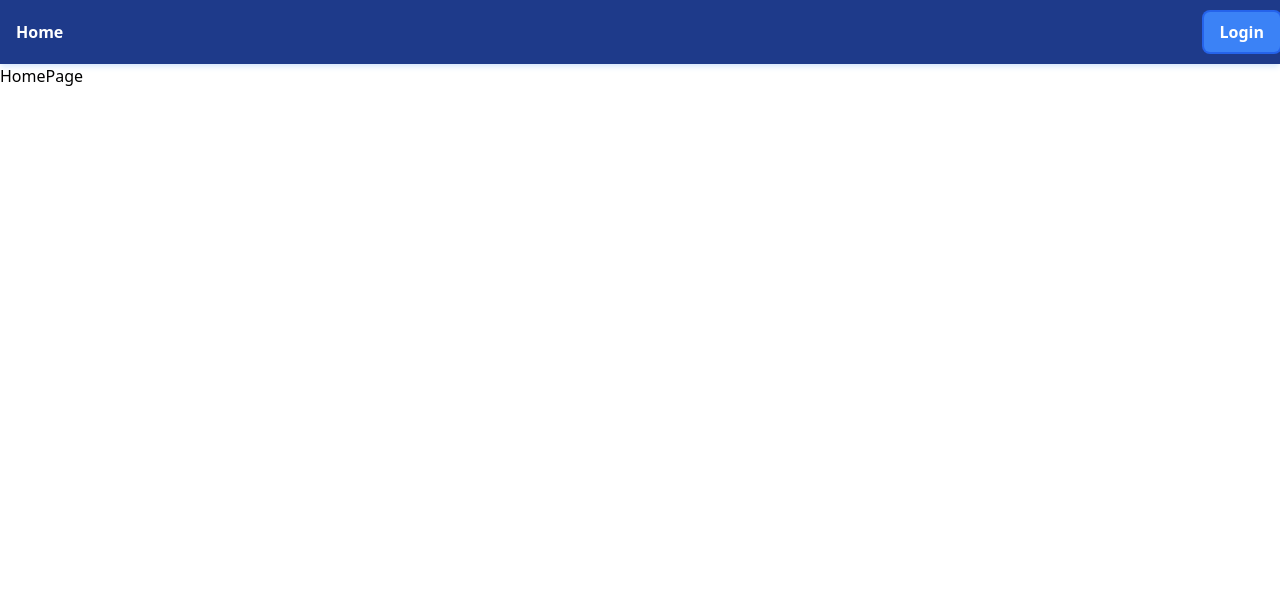
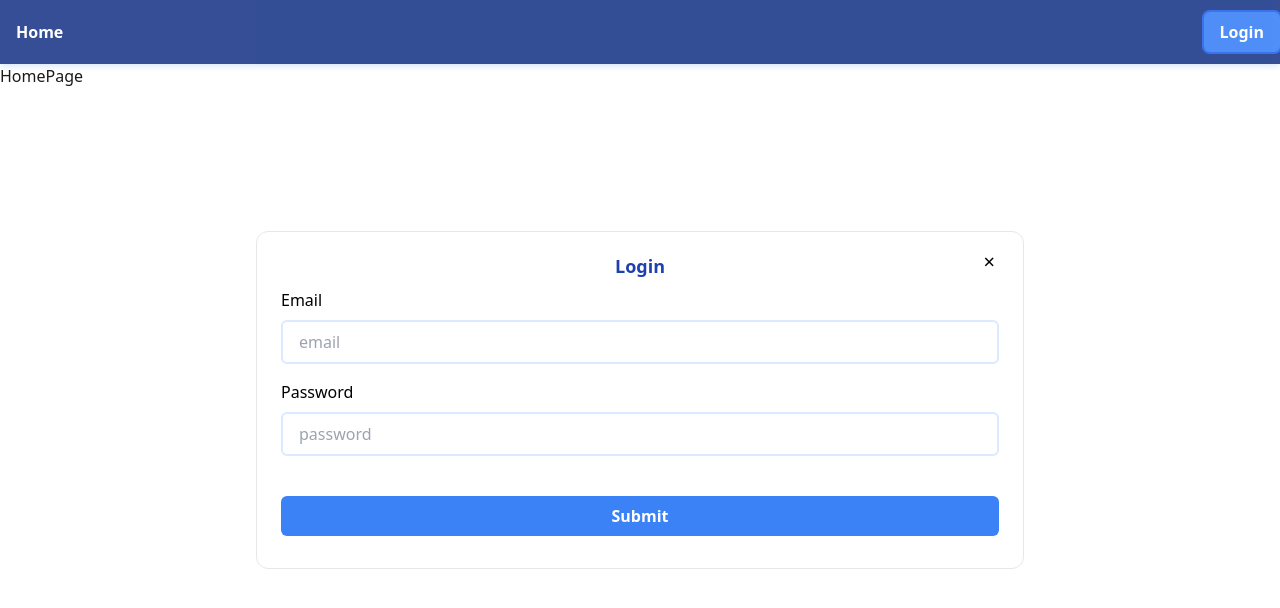
Before and after one commit to cherali/apartment-booking, a React (Vite) app: page / in a window 1280 px wide. Both pictures are taken after a click on the button "Login". Shown: the top 608 px of the page. Built offline with nearby package versions, Linux system fonts and the light colour scheme.

Commit message:
add login component

```diff
--- /dev/null
+++ b/src/components/Form/Form.tsx
@@ -0,0 +1,34 @@
+import type { FC, ReactNode } from 'react'
+import { Form as FormikForm, FormikProvider, FormikValues, useFormik } from 'formik'
+import * as Yup from 'yup'
+
+export interface FormProps {
+  // eslint-disable-next-line @typescript-eslint/no-explicit-any
+  onSubmit: any
+  initialValues?: FormikValues
+  validationSchema?: unknown
+  children: JSX.Element | JSX.Element[] | ReactNode
+  className?: string
+}
+
+const Form: FC<FormProps> = ({
+  children,
+  onSubmit,
+  initialValues = {},
+  validationSchema = Yup.object({}),
+  className,
+}) => {
+  const formik = useFormik({
+    initialValues,
+    validationSchema,
+    onSubmit,
+  })
+
+  return (
+    <FormikProvider value={formik}>
+      <FormikForm className={className}>{children}</FormikForm>
+    </FormikProvider>
+  )
+}
+
+export default Form
--- /dev/null
+++ b/src/components/Modal/Modal.tsx
@@ -0,0 +1,104 @@
+import { FC, MouseEventHandler, useEffect } from 'react'
+import ReactDOM from 'react-dom'
+import clsx from 'clsx'
+
+export interface ModalProps {
+  open: boolean
+  onClose: () => void
+  title?: string
+  body: FC
+  outSideCloseEnabled?: boolean
+  bodyClasses?: string
+  containerClasses?: string
+  contentClasses?: string
+  preventHideScroll?: boolean
+}
+
+const Modal: FC<ModalProps> = ({
+  open,
+  onClose,
+  title,
+  body: Body,
+  outSideCloseEnabled = true,
+  bodyClasses = '',
+  containerClasses = '',
+  contentClasses = '',
+  preventHideScroll = false,
+}) => {
+  useEffect(() => {
+    if (!preventHideScroll) {
+      const bodyEl = document.querySelector('body')
+      open
+        ? bodyEl?.classList.add('overflow-hidden')
+        : bodyEl?.classList.remove('overflow-hidden')
+    }
+  }, [open])
+
+  const handleClickOutSide = () => {
+    outSideCloseEnabled && onClose()
+  }
+
+  const handleClose = () => {
+    onClose()
+  }
+
+  const handleClickModal: MouseEventHandler<HTMLDivElement> = evt => {
+    evt.stopPropagation()
+  }
+
+  const getParentElement = () => {
+    return document.querySelector('body') as Element
+  }
+
+  if (!open) {
+    return <></>
+  }
+
+  return (
+    open &&
+    ReactDOM.createPortal(
+      <section
+        className={clsx(
+          containerClasses,
+          'bg-gray-50/10 fixed mx-auto z-50 inset-0 h-screen flex items-center justify-center max-sm:items-start',
+        )}
+        onClick={handleClickOutSide}
+      >
+        <section
+          className={clsx(
+            'max-w-screen-md max-sm:h-screen container mx-auto flex flex-col',
+            contentClasses,
+          )}
+        >
+          <section
+            className={clsx(
+              'pt-14 pb-4 overflow-y-auto max-sm:h-full max-sm:pt-2 px-6 sm:max-h-[70vh] border-gray-200 border rounded-xl',
+              'bg-white relative max-sm:rounded-none max-sm:h-full',
+              bodyClasses,
+            )}
+            onClick={handleClickModal}
+          >
+            <section className='w-full capitalize absolute inset-x-0 top-5 text-center'>
+              <p className='text-blue-800 inline font-bold text-lg'>{title}</p>
+            </section>
+
+            <button
+              onClick={handleClose}
+              className={clsx(
+                'inline-flex items-center justify-center pb-1 px-2 absolute top-4 end-5 text-black rounded-md z-50 text-xl',
+                'hover:bg-gray-100 focus:ring-2 focus:ring-gray-300',
+              )}
+            >
+              ×
+            </button>
+
+            <Body />
+          </section>
+        </section>
+      </section>,
+      getParentElement(),
+    )
+  )
+}
+
+export default Modal
--- /dev/null
+++ b/src/components/TextField/TextField.tsx
@@ -0,0 +1,90 @@
+import { FC, InputHTMLAttributes, ReactNode, forwardRef } from 'react'
+import clsx from 'clsx'
+
+export interface TextFieldProps extends InputHTMLAttributes<HTMLInputElement> {
+  error?: boolean
+  helperText?: string
+  onClear?: () => void
+  label?: string | ReactNode
+  labelClasses?: string
+  containerClasses?: string
+  labelMargin?: string
+}
+
+const TextField = forwardRef<HTMLInputElement, TextFieldProps>(
+  (
+    {
+      type = 'text',
+      label,
+      labelClasses = '',
+      name,
+      id,
+      value,
+      onChange,
+      containerClasses,
+      error,
+      helperText,
+      className,
+      required = false,
+      labelMargin = 'mb-2',
+      ...props
+    },
+    ref,
+  ) => {
+    const getLabelClass = () => {
+      return 'block font-medium capitalize'
+    }
+
+    const RequiredComponent: FC = () => {
+      return <>{required ? <span className='text-red-500 '>{' *'}</span> : ''}</>
+    }
+
+    return (
+      <section className={containerClasses}>
+        <section>
+          {label && (
+            <label
+              htmlFor={id ?? name}
+              className={clsx(
+                labelClasses,
+                getLabelClass(),
+                labelMargin,
+                !error ? 'text-black' : 'text-red-500',
+              )}
+            >
+              {label}
+              <RequiredComponent />
+            </label>
+          )}
+
+          <section className='relative'>
+            <input
+              id={id ?? name}
+              name={name}
+              value={value}
+              onChange={onChange}
+              className={clsx(
+                className,
+                'w-full text-black focus:ring-0 px-4 py-2',
+                'bg-white border-2 rounded-md outline-none block',
+                error
+                  ? 'focus:border-red-600 border-red-500 text-red-600'
+                  : 'focus:border-blue-600 border-blue-100',
+                'disabled:border-gray-300 disabled:text-gray-300 disabled:cursor-not-allowed',
+              )}
+              type={type}
+              {...props}
+              ref={ref}
+            />
+          </section>
+        </section>
+
+        {error && (
+          <p className='block mt-2 text-sm font-medium text-red-500 px-3'>{helperText}</p>
+        )}
+      </section>
+    )
+  },
+)
+
+export default TextField
--- /dev/null
+++ b/src/components/TextFormField/TextFormField.tsx
@@ -0,0 +1,29 @@
+import type { FC } from 'react'
+import { useField } from 'formik'
+import TextField, { TextFieldProps } from '../TextField/TextField'
+
+type EType = 'error' | 'value' | 'onChange' | 'onClear' | 'name'
+
+export interface TextFormFieldProps extends Omit<TextFieldProps, EType> {
+  name: string
+  onClear?: () => void
+  label?: string
+  containerClasses?: string
+  enableEditing?: boolean
+  inputValue?: string
+  helpText?: string
+}
+
+const TextFormField: FC<TextFormFieldProps> = ({ ...props }) => {
+  const [field, meta] = useField(props)
+
+  return (
+    <TextField
+      error={Boolean(meta.touched && meta.error)}
+      helperText={meta.error}
+      {...Object.assign({}, field, props)}
+    />
+  )
+}
+
+export default TextFormField
--- a/src/layouts/default/DefaultHeader.tsx
+++ b/src/layouts/default/DefaultHeader.tsx
@@ -1,6 +1,6 @@
 import { Link } from 'react-router-dom'
 import { routes } from '@/Routes/routes'
-import Button from '@/components/Button/Button'
+import LoginComponent from './LoginComponent'
 
 const DefaultHeader = () => {
   const navs = [{ title: 'Home', link: routes.public.home }]
@@ -19,7 +19,7 @@ const DefaultHeader = () => {
         </section>
 
         <section>
-          <Button className=''>login</Button>
+          <LoginComponent />
         </section>
       </section>
     </header>
--- /dev/null
+++ b/src/layouts/default/LoginComponent.tsx
@@ -0,0 +1,68 @@
+import { useState } from 'react'
+import * as Yup from 'yup'
+import Button from '@/components/Button/Button'
+import Modal from '@/components/Modal/Modal'
+import Form from '@/components/Form/Form'
+import TextFormField from '@/components/TextFormField/TextFormField'
+
+interface LoginInputs {
+  email: string
+  password: string
+}
+
+const LoginComponent = () => {
+  const [open, setOpen] = useState(false)
+
+  const handleOpenLoginModal = () => setOpen(true)
+
+  const handleSubmit = (values: LoginInputs) => {
+    console.log(values)
+  }
+
+  const initialValues = {
+    email: '',
+    password: '',
+  }
+
+  const validationSchema = Yup.object({
+    email: Yup.string().required('Email is required').email('Email format is wrong'),
+    password: Yup.string()
+      .min(8, 'Must be at least 8 characters')
+      .required('Password is required'),
+  })
+
+  return (
+    <>
+      <Button onClick={handleOpenLoginModal}>login</Button>
+      <Modal
+        open={open}
+        onClose={() => setOpen(false)}
+        title='login'
+        outSideCloseEnabled={false}
+        body={() => (
+          <section className='pb-4 max-sm:pt-10'>
+            <Form
+              validationSchema={validationSchema}
+              initialValues={initialValues}
+              onSubmit={handleSubmit}
+              className='flex flex-col gap-4'
+            >
+              <TextFormField name='email' placeholder='email' label='email' />
+              <TextFormField
+                name='password'
+                placeholder='password'
+                label='password'
+                type='password'
+              />
+              <Button type='submit' className='mt-6'>
+                submit
+              </Button>
+            </Form>
+          </section>
+        )}
+      />
+    </>
+  )
+}
+
+export default LoginComponent
```
